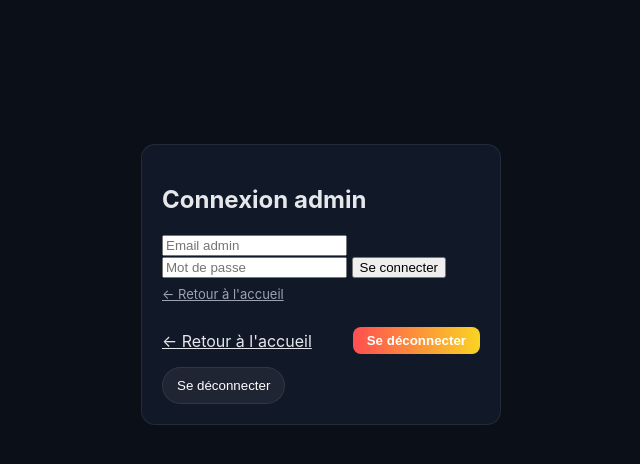
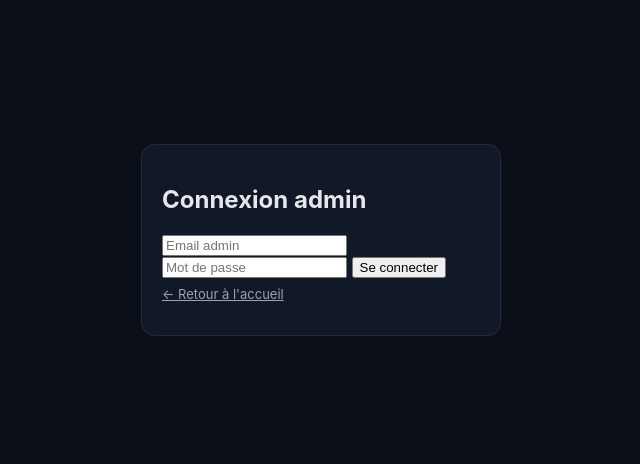
Before and after one commit to eliel1122/Melodiastudio-, a plain HTML site: page admin.html in a window 1280 px wide. Shown: the whole page, without its empty margins (319-959 px from the left). Drawn offline with Linux system fonts and the light colour scheme.

Commit message:
Update admin.html supp button

```diff
--- a/admin.html
+++ b/admin.html
@@ -24,20 +24,6 @@
   <p class="note" style="margin-top:8px">
     <a href="index.html">← Retour à l'accueil</a>
   </p>
-  <div style="display:flex;justify-content:space-between;align-items:center;margin-top:10px;">
-  <p><a href="index.html">← Retour à l'accueil</a></p>
-  <button id="logoutBtn" style="
-    background: linear-gradient(90deg, #ff4e50, #f9d423);
-    border: none;
-    border-radius: 8px;
-    color: white;
-    font-weight: 600;
-    padding: 6px 14px;
-    cursor: pointer;
-    transition: 0.3s;
-  ">Se déconnecter</button>
-</div>
-  <button id="logoutBtn" class="tab">Se déconnecter</button>
 </div>
 
 <div id="adminApp" style="display:none" class="container">
```
